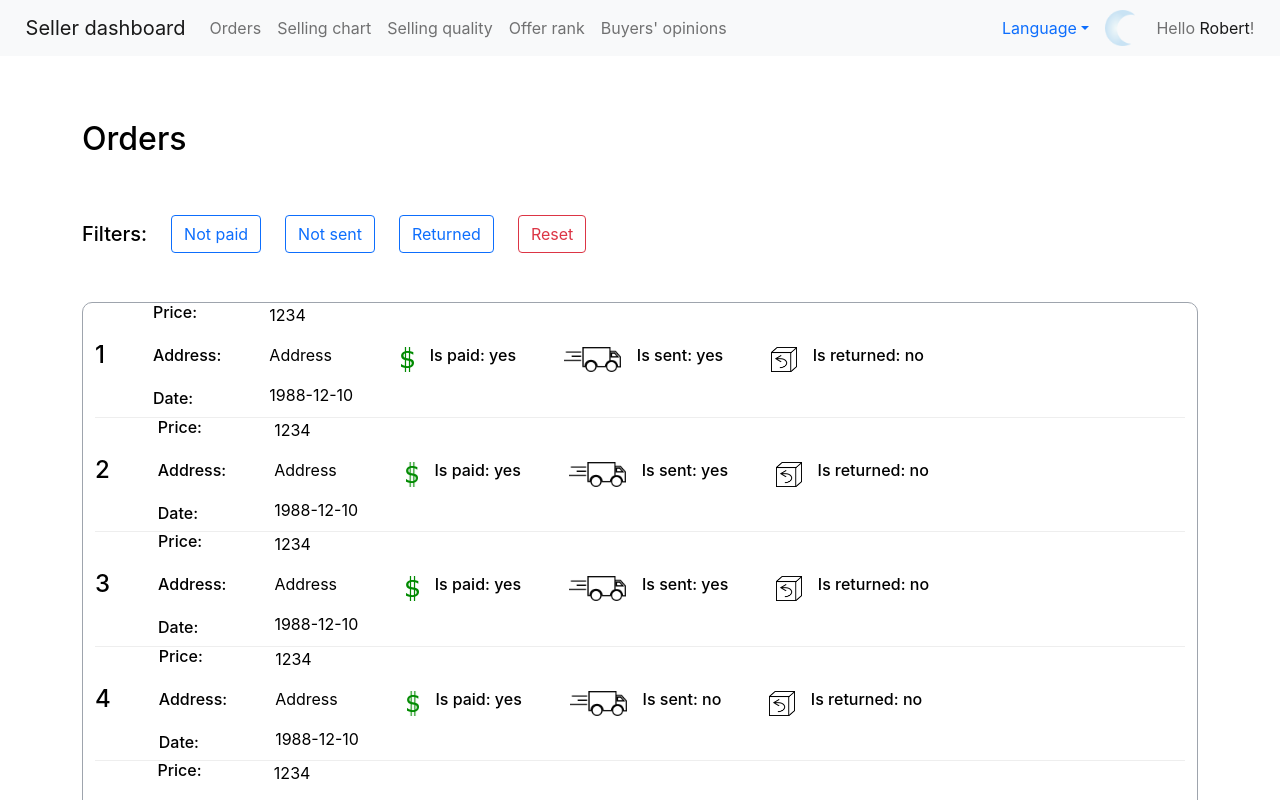
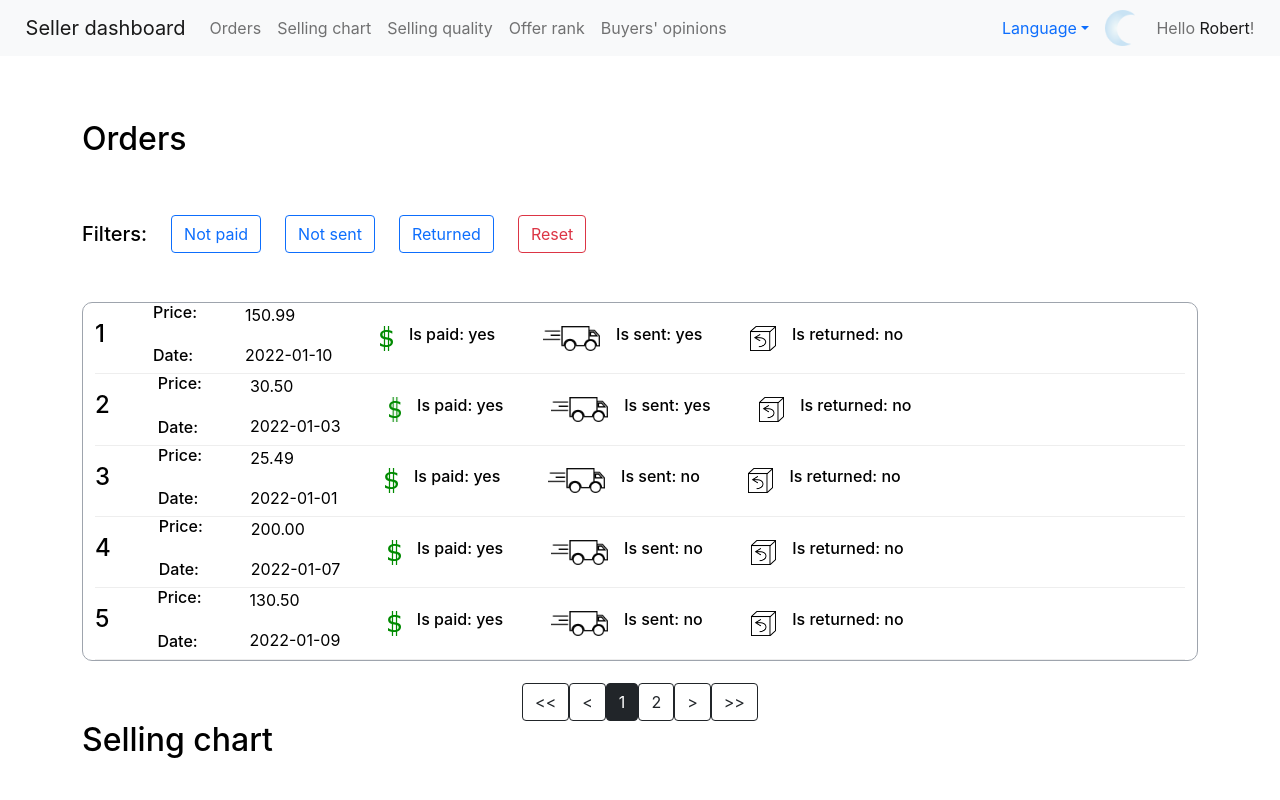
Before and after one commit to ksoloducha/sellers_dashboard, a React (Create React App) app: page / in a window 1280 px wide. Shown: the top 800 px of the page. Built offline with nearby package versions, Linux system fonts and the light colour scheme.

Commit message:
updated orders data

```diff
--- a/src/components/orders/Order.js
+++ b/src/components/orders/Order.js
@@ -17,16 +17,14 @@ const Order = (props) => {
     return(
         <div className="order">
             <Stack direction='horizontal' gap={5}>
-                <h4>{props.orderId}</h4>
+                <h4>{props.id}</h4>
                 <Stack direction='horizontal' gap={5}>
                     <Stack direction='vertical' gap={3}>
                         <h6>{t("price")}:</h6>
-                        <h6>{t("address")}:</h6>
                         <h6>{t("date")}:</h6>
                     </Stack>
                     <Stack direction='vertical' gap={3}>
                         <a>{props.price}</a>
-                        <a>{props.address}</a>
                         <a>{props.date}</a>
                     </Stack>
 
--- a/src/components/orders/Orders.js
+++ b/src/components/orders/Orders.js
@@ -66,14 +66,13 @@ const Orders = (props) => {
                 className='styled-container'
             >
                {props.ordersList
-                .filter((o) => o.orderId > (props.activePage - 1) * 5  && o.orderId <= (props.activePage) * 5)
+                .filter((o) => o.id > (props.activePage - 1) * 5  && o.id <= (props.activePage) * 5)
                 .map((o) => {
                     return (
                         <Order
-                            key={o.orderId}
-                            orderId={o.orderId}
+                            key={o.id}
+                            id={o.id}
                             price={o.price}
-                            address={o.address}
                             date={o.date}
                             paid={o.paid}
                             sent={o.sent}
--- a/src/data/listOfOrders.js
+++ b/src/data/listOfOrders.js
@@ -1,113 +1,84 @@
-export const Orders =
-{
+export const Orders = {
     ordersList: [
         {
-            "orderId": "1",
-            "price": "1234",
-            "address": "Address",
-            "date": "1988-12-10",
+            "id": "1",
+            "itemName": "product1",
+            "numberOfItems": "2",
+            "price": "150.99",
+            "date": "2022-01-10",
             "paid": true,
             "sent": true,
             "returned": false
         },
         {
-            "orderId": "2",
-            "price": "1234",
-            "address": "Address",
-            "date": "1988-12-10",
+            "id": "2",
+            "itemName": "product2",
+            "numberOfItems": "5",
+            "price": "30.50",
+            "date": "2022-01-03",
             "paid": true,
             "sent": true,
             "returned": false
         },
         {
-            "orderId": "3",
-            "price": "1234",
-            "address": "Address",
-            "date": "1988-12-10",
-            "paid": true,
-            "sent": true,
-            "returned": false
-        },
-        {
-            "orderId": "4",
-            "price": "1234",
-            "address": "Address",
-            "date": "1988-12-10",
+            "id": "3",
+            "itemName": "product6",
+            "numberOfItems": "8",
+            "price": "25.49",
+            "date": "2022-01-01",
             "paid": true,
             "sent": false,
             "returned": false
         },
         {
-            "orderId": "5",
-            "price": "1234",
-            "address": "Address",
-            "date": "1988-12-10",
+            "id": "4",
+            "itemName": "product4",
+            "numberOfItems": "3",
+            "price": "200.00",
+            "date": "2022-01-07",
             "paid": true,
             "sent": false,
             "returned": false
         },
         {
-            "orderId": "6",
-            "price": "1234",
-            "address": "Address",
-            "date": "1988-12-10",
+            "id": "5",
+            "itemName": "product2",
+            "numberOfItems": "1",
+            "price": "130.50",
+            "date": "2022-01-09",
             "paid": true,
             "sent": false,
             "returned": false
         },
         {
-            "orderId": "7",
-            "price": "1234",
-            "address": "Address",
-            "date": "1988-12-10",
-            "paid": false,
-            "sent": false,
-            "returned": false
-        },
-        {
-            "orderId": "8",
-            "price": "1234",
-            "address": "Address",
-            "date": "1988-12-10",
-            "paid": false,
-            "sent": false,
-            "returned": false
-        },
-        {
-            "orderId": "9",
-            "price": "1234",
-            "address": "Address",
-            "date": "1988-12-10",
-            "paid": false,
-            "sent": false,
-            "returned": false
-        },
-        {
-            "orderId": "10",
-            "price": "1234",
-            "address": "Address",
-            "date": "1988-12-10",
-            "paid": false,
-            "sent": false,
-            "returned": false
-        },
-        {
-            "orderId": "11",
-            "price": "1234",
-            "address": "Address",
-            "date": "1988-12-10",
+            "id": "6",
+            "itemName": "product3",
+            "numberOfItems": "6",
+            "price": "89.90",
+            "date": "2022-01-04",
             "paid": true,
             "sent": true,
             "returned": true
         },
         {
-            "orderId": "12",
-            "price": "1234",
-            "address": "Address",
-            "date": "1988-12-10",
+            "id": "7",
+            "itemName": "product4",
+            "numberOfItems": "4",
+            "price": "200.00",
+            "date": "2022-01-05",
             "paid": true,
             "sent": true,
             "returned": true
-        }
+        },
+        {
+            "id": "8",
+            "itemName": "product5",
+            "numberOfItems": "8",
+            "price": "111.50",
+            "date": "2022-01-11",
+            "paid": false,
+            "sent": false,
+            "returned": false
+        },
     ]
 }
--- a/src/reducers/RootReducer.js
+++ b/src/reducers/RootReducer.js
@@ -41,7 +41,7 @@ const rootReducer= (state=initState, action) => {
             return{
                 ...state,
                 filterSent: action.filterSent,
-                orders: updateOrders(state.filterPaid, action.filterSent, state.filterReturned, state.originalOrders),
+                orders: updateOrders(state.filterPaid, action.filterSent, state.filterReturned, state.originalOrders,),
                 activePage: 1
             }
         case 'SWITCH_RETURNED':
@@ -79,13 +79,13 @@ const rootReducer= (state=initState, action) => {
 
 const updateOrders = (filterPaid, filterSent, filterReturned, originalOrders) => {
     if(!filterPaid && !filterSent && !filterReturned){
-        let id = 0
+        let id = 1
         return originalOrders.filter((o) => {
-            o.orderId = id++;
+            o.id = id++;
             return o;
         })
     } else{
-        let id = 0
+        let id = 1
         return originalOrders.filter((o) => {
             let create = false;
             let filtered = false;
@@ -101,7 +101,7 @@ const updateOrders = (filterPaid, filterSent, filterReturned, originalOrders) =>
                 create = create === false && filtered === true ? false : o.returned;
             }
             if(create){
-                o.orderId = id++;
+                o.id = id++;
                 return o;
             }
         })
```
